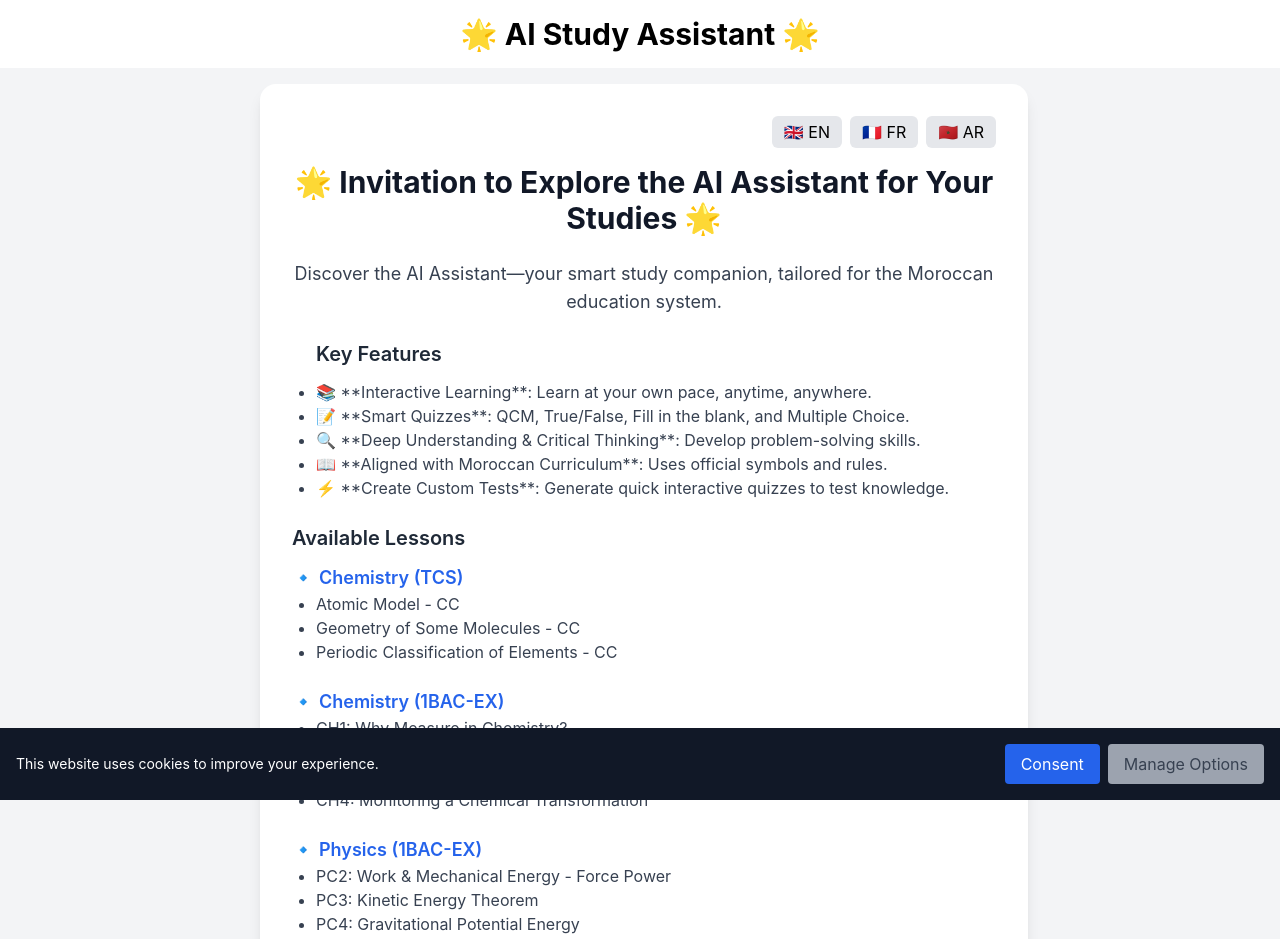
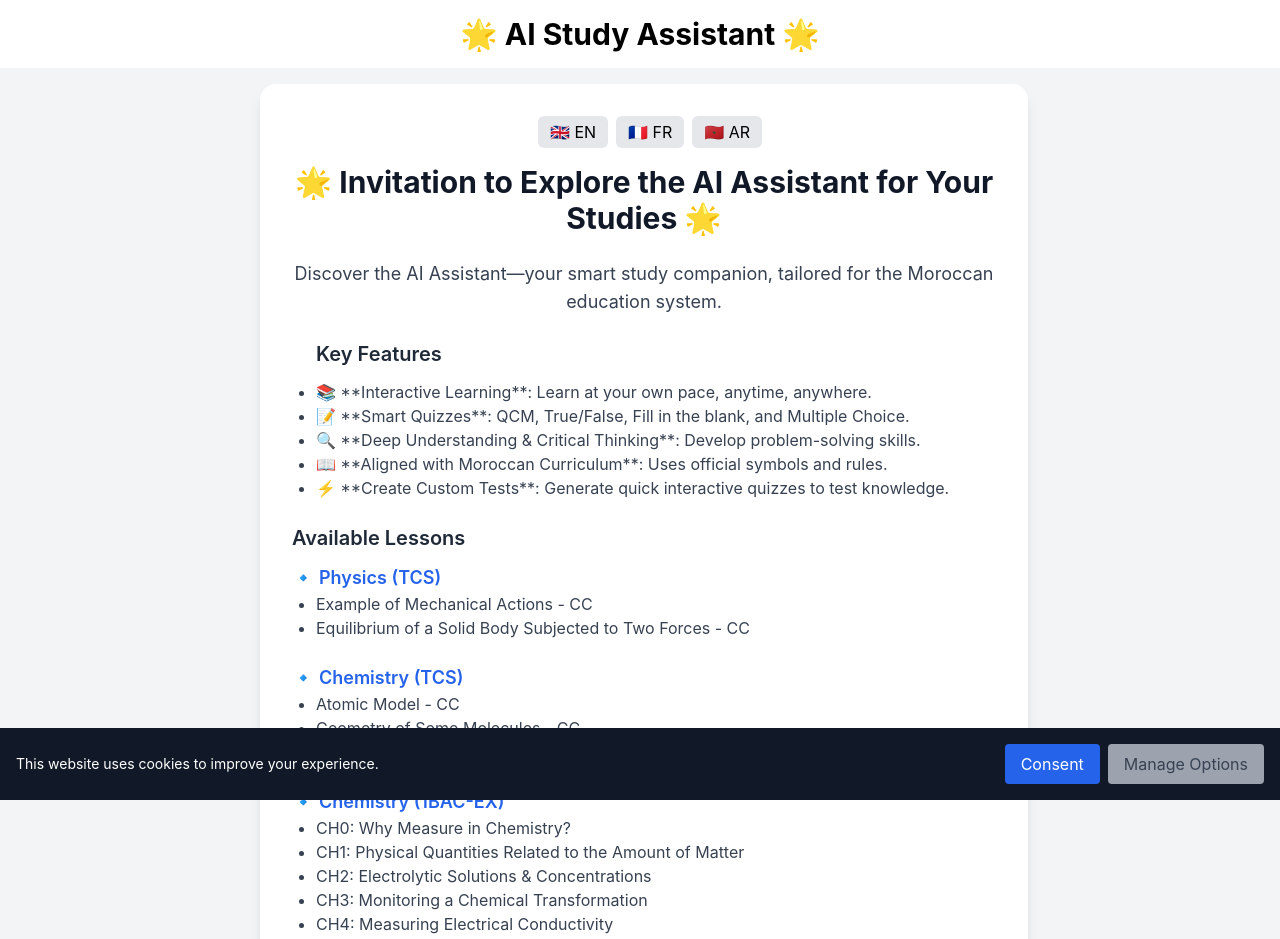
Before and after one commit to Drihmia/AI_STUDY_ASSISTANT_FRONTEND, a React (Create React App) app: page / in a window 1280 px wide. Shown: the top 939 px of the page. Built offline with nearby package versions, Linux system fonts and the light colour scheme; no server answers; the HTML template or start-up script is replaced by a standard one.

Commit message:
Chore: added more lessons

```diff
--- a/src/App.js
+++ b/src/App.js
@@ -42,8 +42,6 @@ const App = () => {
 const LocationFallback = () => {
   const location = useLocation(); // Access location inside the fallback
 
-  console.log('LocationFallback', location);
-
   return <Loading location={location.pathname} />;
 };
 
--- a/src/App.tsx
+++ /dev/null
@@ -1,13 +0,0 @@
-import React from 'react';
-import logo from './logo.svg';
-import './App.css';
-
-function App() {
-  return (
-    <div className="min-h-screen bg-blue-500 flex items-center justify-center">
-      <h1 className="text-white text-4xl">Hello, Tailwind CSS!</h1>
-    </div>
-  );
-}
-
-export default App;
--- a/src/components/Chat.js
+++ b/src/components/Chat.js
@@ -163,16 +163,17 @@ const Chat = () => {
         {/* Messages */}
         <div
           id="messages"
-          className="flex-1 overflow-y-auto p-4 bg-gray-50 rounded-t-md"
+          className="flex-1 overflow-y-auto p-4 bg-gray-100 rounded-t-md"
         >
           {messages.map((msg, index) => {
             const direction = arabicRegex.test(msg.parts) ? "rtl" : "ltr";
+            const divStyleRole = msg.role === "user" ? "bg-blue-500 text-white" : "bg-gray-200 text-gray-900";
             return (
               <div
                 key={index}
                 className={`mb-4 ${
                   direction === "ltr" ? "text-left" : "text-right"
-                }`}
+                } ${divStyleRole} p-2 rounded-md`}
                 dir={direction}
               >
                 <strong>{msg.role === "user" ? "You" : "AI"}:</strong>
@@ -208,7 +209,7 @@ const Chat = () => {
               //}
               //setPrevKey(e.key);
             }}
-            className="w-full p-2 border rounded-md"
+            className="w-full p-2 border-gray-300 rounded-md bg-white"
             placeholder="Type your message here..."
             maxLength="500"
             required
@@ -216,7 +217,7 @@ const Chat = () => {
           <button
             type="submit"
             disabled={isButtonDisabled}
-            className="bg-green-700 text-gray-100 px-4 py-2 rounded-md hover:bg-blue-600"
+            className="bg-orange-500 text-gray-100 px-4 py-2 rounded-md hover:bg-orange-600"
           >
             Send
           </button>
--- a/src/components/Loading.js
+++ b/src/components/Loading.js
@@ -2,7 +2,6 @@ import React from "react";
 
 const Loading = ({ location = '/'} ) => {
 
-  console.log('Loading location:', location);
   if (location === "chatSubmitMessage") {
     return (
       <div className="fixed inset-0 flex items-center justify-center bg-black bg-opacity-30">
--- a/src/components/WelcomePage.js
+++ b/src/components/WelcomePage.js
@@ -23,14 +23,15 @@ const WelcomePage = () => {
     localStorage.setItem("lang", lang);
   };
 
+  const languageSelector = [ { 'en': '🇬🇧 EN' }, { 'fr': '🇫🇷 FR' }, { 'ar': '🇲🇦 AR' } ];
   return (
     <div dir={direction} className={`flex justify-center items-center bg-gray-100 p-4 ${orientation}`}>
       <div className="max-w-3xl w-full bg-white p-8 rounded-2xl shadow-lg">
         {/* Language Selector */}
-        <div className="flex justify-end space-x-2 mb-4 center">
-          <button onClick={() => changeLanguage("en")} className="px-3 py-1 bg-gray-200 rounded-md">🇬🇧 EN</button>
-          <button onClick={() => changeLanguage("fr")} className="px-3 py-1 bg-gray-200 rounded-md">🇫🇷 FR</button>
-          <button onClick={() => changeLanguage("ar")} className="px-3 py-1 bg-gray-200 rounded-md">🇲🇦  AR</button>
+        <div className="flex justify-center space-x-2 mb-4 center">
+          { languageSelector.map((lang) => (
+            <button onClick={() => changeLanguage(Object.keys(lang)[0])} className="px-3 py-1 bg-gray-200 rounded-md ml-3">{Object.values(lang)[0]}</button>
+          ))}
         </div>
 
         {/* Title */}
@@ -54,6 +55,15 @@ const WelcomePage = () => {
         <h2 className="text-xl font-semibold text-gray-800 mt-6 mb-3">{t.lessons}</h2>
 
         <div className="space-y-6">
+          <div>
+            <h3 className="text-lg font-semibold text-blue-600">{t.physics_tcs}</h3>
+            <ul className={`list-disc text-gray-700 ${orientation}`}>
+              { t.lessons_list.physics_tcs.map((item, index) => (
+                <li key={index}>{item}</li>
+              ))}
+            </ul>
+          </div>
+
           <div>
             <h3 className="text-lg font-semibold text-blue-600">{t.chemistry_tcs}</h3>
             <ul className={`list-disc text-gray-700 ${orientation}`}>
--- /dev/null
+++ b/src/components/messageformated.js
@@ -0,0 +1,16 @@
+const formatMessage = ({ parts, role }) => {
+  //console.log('parts', parts);
+  //console.log('role', role);
+  parts = parts[0] === '\n' ? parts : '\n' + parts;
+  if (role === 'user') {
+    parts = parts.replace(/ /g, "&ensp;");
+    parts = parts.replace(/\n/g, "<br>");
+    // it shoud scape all the html tags
+  //} else if (role === 'model' && !parts.includes('<form ')) {
+    //parts = parts.replace(/ /g, "&ensp;");
+  }
+
+  return parts;
+};
+
+export default formatMessage;
--- a/src/locales/translations.js
+++ b/src/locales/translations.js
@@ -13,24 +13,32 @@ const translations = {
       "⚡ **Create Custom Tests**: Generate quick interactive quizzes to test knowledge.",
     ],
     chemistry_tcs: "🔹 Chemistry (TCS)",
+    physics_tcs: "🔹 Physics (TCS)",
     chemistry_bac: "🔹 Chemistry (1BAC-EX)",
     physics_bac: "🔹 Physics (1BAC-EX)",
     lessons_list: {
+      physics_tcs: [
+        "Example of Mechanical Actions - CC",
+        "Equilibrium of a Solid Body Subjected to Two Forces - CC",
+      ],
       chemistry_tcs: [
         "Atomic Model - CC",
         "Geometry of Some Molecules - CC",
         "Periodic Classification of Elements - CC",
       ],
       chemistry_bac: [
-        "CH1: Why Measure in Chemistry?",
-        "CH2: Physical Quantities Related to Matter",
-        "CH3: Electrolytic Solutions & Concentrations",
-        "CH4: Monitoring a Chemical Transformation",
+        "CH0: Why Measure in Chemistry?",
+        "CH1: Physical Quantities Related to the Amount of Matter",
+        "CH2: Electrolytic Solutions & Concentrations",
+        "CH3: Monitoring a Chemical Transformation",
+        "CH4: Measuring Electrical Conductivity",
+        "CH5: Acid-Base Reactions",
+        "CH6: Oxidation-Reduction Reactions",
       ],
       physics_bac: [
-        "PC2: Work & Mechanical Energy - Force Power",
-        "PC3: Kinetic Energy Theorem",
-        "PC4: Gravitational Potential Energy",
+        "PC2: Mechanical Work and Energy - Power of a Force",
+        "PC3: Kinetic Energy - Kinetic Energy Theorem",
+        "PC4: Gravitational Potential Energy & Mechanical Energy",
       ],
     },
   },
@@ -49,24 +57,32 @@ const translations = {
       "⚡ **Créer des tests personnalisés** : Générez des quiz interactifs pour évaluer vos connaissances.",
     ],
     chemistry_tcs: "🔹 Chimie (TCS)",
+    physics_tcs: "🔹 Physique (TCS)",
     chemistry_bac: "🔹 Chimie (1BAC-EX)",
     physics_bac: "🔹 Physique (1BAC-EX)",
     lessons_list: {
+      physics_tcs: [
+        "Example des actions mécaniques - TC",
+        "Équilibre d'un corps solide soumis à deux forces - TC",
+      ],
       chemistry_tcs: [
         "Modèle de l'atome - TC",
         "Géométrie de quelques molécules - TC",
         "Classification périodique des éléments - TC",
       ],
       chemistry_bac: [
-        "CH1: Pourquoi mesurer en chimie?",
-        "CH2: Grandeurs physiques liées à la matière",
-        "CH3: Solutions électrolytiques et concentrations",
-        "CH4: Suivi d’une transformation chimique",
+        "CH0: Pourquoi mesurer en chimie?",
+        "CH1: Grandeurs physiques liées à la quantité de matière",
+        "CH2: Solutions électrolytiques et concentrations",
+        "CH3: Suivi d’une transformation chimique",
+        "CH4: Mesure de la conductivité électrique",
+        "CH5: Réactions acido-basiques",
+        "CH6: Réactions d’oxydo-réduction",
       ],
       physics_bac: [
-        "PC2: Travail et énergie mécanique - Puissance d'une force",
-        "PC3: Théorème de l'énergie cinétique",
-        "PC4: Énergie potentielle de pesanteur",
+        "PC2: Travail mécanique et énergie  - Puissance d'une force",
+        "PC3: Énergie cinétique - Théorème de l'énergie cinétique",
+        "PC4: Énergie potentielle de pesanteur et énergie mécanique",
       ],
     },
   },
@@ -85,24 +101,32 @@ const translations = {
       "⚡ **توفير خاصية إنشاء روائز اختبار قصيرة تفاعلية**.",
     ],
     chemistry_tcs: "🔹 الكيمياء (TCS)",
+    physics_tcs: "🔹 الفيزياء (TCS)",
     chemistry_bac: "🔹 الكيمياء (1BAC-EX)",
     physics_bac: "🔹 الفيزياء (1BAC-EX)",
     lessons_list: {
+      physics_tcs: [
+        "أمثلة لتأثيرات ميكانيكية - حدع علمي",
+        "توازن جسم صلب خاضع لقوتين - حدع علمي",
+      ],
       chemistry_tcs: [
         "نموذج الذرة - حدع علمي",
         "هندسة بعض الجزيئات - حدع علمي",
         "التصنيف الدوري للعناصر - حدع علمي",
       ],
       chemistry_bac: [
-        "CH1: لماذا نقيس في الكيمياء؟",
-        "CH2: الكميات الفيزيائية المرتبطة بالمادة",
-        "CH3: المحاليل الإلكتروليتية والتركيزات",
-        "CH4: متابعة التحولات الكيميائية",
+        "CH0: لماذا نقيس في الكيمياء؟",
+        "CH1: المقادير الفيزيائية المرتبطة بكميات المادة",
+        "CH2: التركيز والمحاليل الإلكتروليتية",
+        "CH3: تطبيقات لتتبع تحول كميائي",
+        "CH4: قياس المواصلة الكهربائية",
+        "CH5: التفاعلات الحمضية - القاعدية",
+        "CH6: تفاعلات الأكسدة - اختزال",
       ],
       physics_bac: [
-        "PC2: العمل والطاقة الميكانيكية - قدرة القوة",
-        "PC3: مبرهنة الطاقة الحركية",
-        "PC4: الطاقة الكامنة التثاقلية",
+        "PC2: الشغل الميكانيكي والطاقة - شغل وقدرة قوى",
+        "PC3: الشغل والطاقة الحركية - نظرية الطاقة الحركية",
+        "PC4: طاقة الوضع الثقالية والطاقة الميكانيكية",
       ],
     },
   },
--- a/tsconfig.json
+++ b/tsconfig.json
@@ -18,7 +18,7 @@
     "resolveJsonModule": true,
     "isolatedModules": true,
     "noEmit": true,
-    "jsx": "react-jsx"
+    "jsx": "preserve"
   },
   "include": [
     "src"
```
Also changed, not shown: src/App.html (added, +11 -0 lines), 1 other file (tests, documents, lock files or other folders).
